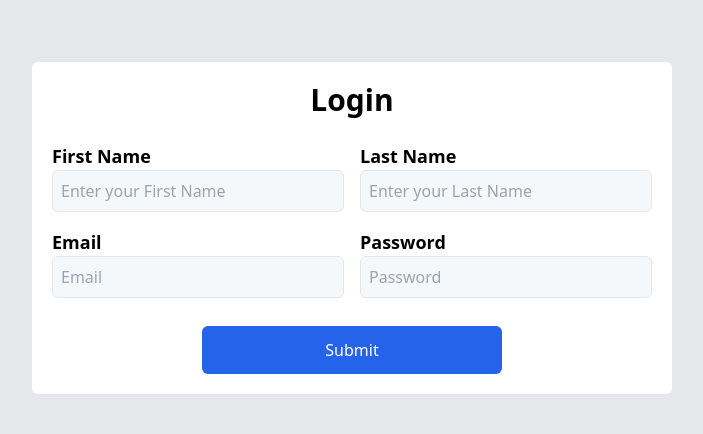
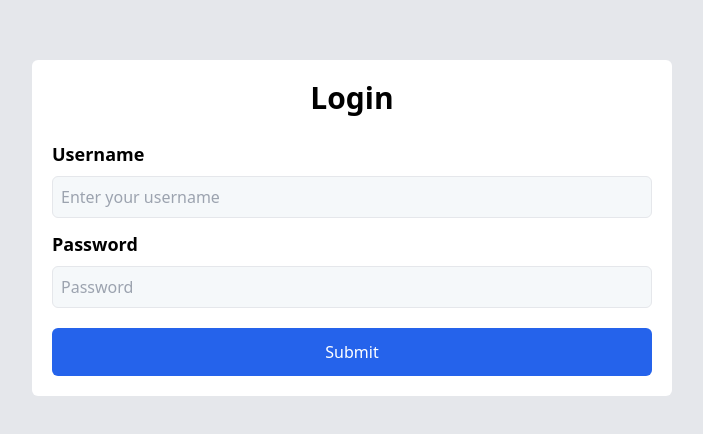
Before and after one commit to Masterprecie/me2mentorApp, a React (Vite) app in the folder frontend/: page /login in a window 1280 px wide. Shown: the part 172-606 px from the top of the page, without its empty margins (288-991 px from the left). Built offline with nearby package versions, Linux system fonts and the light colour scheme.

Commit message:
ft:added login pages

```diff
--- a/frontend/src/components/NavBar.jsx
+++ b/frontend/src/components/NavBar.jsx
@@ -1,19 +1,20 @@
 import { Link } from "react-router-dom";
 import { useState } from "react";
-import { navLinks } from '../utils/data'
+import { navLinks } from '../utils/data';
+import { useAuth } from "../context/UseAuth";
 
 const NavBar = () => {
 	const [mobileSidebarOpen, setMobileSidebarOpen] = useState(false);
+	const { user, logout } = useAuth();
 
 	const toggleMobileSidebar = () => {
 		setMobileSidebarOpen(!mobileSidebarOpen);
 	};
 
-
 	return (
 		<div className="w-full bg-blue-900 fixed shadow-lg">
+			{/* Mobile Navbar */}
 			<div className="lg:hidden">
-				{/* Mobile Navbar */}
 				<nav className="text-white font-bold p-4 flex flex-row-reverse justify-between items-center">
 					{/* Mobile Sidebar Toggle Button */}
 					<div>
@@ -82,11 +83,23 @@ const NavBar = () => {
 					})}
 				</ul>
 				<div>
-					<button className=" border-2 py-2 px-5 rounded-md hover:text-black hover:bg-white transition">
+					{user ? (
+						<div className="flex flex-col items-center">
+							<p className="text-black font-bold">{user.username}</p>
+							<button
+								onClick={logout}
+								className="border-2 py-2 px-5 rounded-md mt-2 hover:text-black hover:bg-white transition"
+							>
+								Logout
+							</button>
+						</div>
+					) : (
+						<button className="border-2 py-2 px-5 rounded-md hover:text-black hover:bg-white transition">
 							<Link to='/login'>
 								Login
 							</Link>
 						</button>
+					)}
 				</div>
 			</div>
 
@@ -115,32 +128,32 @@ const NavBar = () => {
 							</ul>
 						</div>
 
-
 						<div className="flex gap-4 items-center">
-
-
-							<div className="text-black">
-								<input
-									type="text"
-									name=""
-									id=""
-									placeholder="Search"
-									className="border outline-0 p-2 px-3 rounded-md bg-[#f5f8fa] focus:border-2 focus:shadow-[0-0-4px-1px-rgba(0,208,228,0.3)]"
-								/>
+							<div>
+								{user ? (
+									<div className="flex flex-col items-center">
+										<p className="text-black font-bold">{user.username}</p>
+										<button
+											onClick={logout}
+											className="border-2 py-2 px-5 rounded-md mt-2 hover:text-black hover:bg-white transition"
+										>
+											Logout
+										</button>
 									</div>
-							<div>
+								) : (
 									<button className="border-2 py-2 px-5 rounded-md hover:text-black hover:bg-white transition">
 										<Link to='/login'>
 											Login
 										</Link>
 									</button>
+								)}
 							</div>
 						</div>
 					</nav>
 				</div>
 			</nav>
 		</div>
-	)
-}
+	);
+};
 
 export default NavBar;
--- /dev/null
+++ b/frontend/src/context/AuthContext.jsx
@@ -0,0 +1,55 @@
+import { createContext, useEffect, useState } from "react";
+import PropTypes from 'prop-types'
+import axios from "axios";
+
+export const AuthContext = createContext();
+
+export const AuthProvider = ({ children }) => {
+	const [user, setUser] = useState(null);
+
+	useEffect(() => {
+		const storedUser = JSON.parse(localStorage.getItem('user'));
+		if (storedUser) {
+			setUser(storedUser)
+		}
+	}, []);
+
+	const login = async (username, password) => {
+		try {
+			const response = await axios.post('http://localhost:5000/api/login', {
+				username,
+				password
+			});
+
+			if (response.status === 200) {
+				const userData = response.data;
+				setUser(userData);
+				// Store user data in local storage upon successful login
+				localStorage.setItem('user', JSON.stringify(userData));
+				return true;
+			} else {
+				return false;
+			}
+		} catch (error) {
+			console.error('Login error', error);
+			return false
+		}
+	}
+
+	const logout = () => {
+		setUser(null)
+		localStorage.removeItem('user')
+	};
+
+	return (
+		<AuthContext.Provider value={{ user, login, logout }}>
+			{children}
+		</AuthContext.Provider>
+	)
+
+
+}
+
+AuthProvider.propTypes = {
+	children: PropTypes.node
+}
--- /dev/null
+++ b/frontend/src/context/UseAuth.js
@@ -0,0 +1,6 @@
+import { useContext } from "react";
+import { AuthContext } from "./AuthContext";
+
+export const useAuth = () => {
+	return useContext(AuthContext);
+}
--- a/frontend/src/main.jsx
+++ b/frontend/src/main.jsx
@@ -3,11 +3,14 @@ import ReactDOM from 'react-dom/client'
 import App from './App.jsx'
 import './index.css'
 import { BrowserRouter } from 'react-router-dom'
+import { AuthProvider } from './context/AuthContext.jsx'
 
 ReactDOM.createRoot(document.getElementById('root')).render(
   <React.StrictMode>
     <BrowserRouter>
-      <App />
+      <AuthProvider>
+        <App />
+      </AuthProvider>
     </BrowserRouter>
   </React.StrictMode>,
 )
--- a/frontend/src/pages/Login.jsx
+++ b/frontend/src/pages/Login.jsx
@@ -1,45 +1,87 @@
+import { useState } from "react";
+import { useAuth } from "../context/UseAuth";
+import { useNavigate } from "react-router-dom";
 
 const Login = () => {
+	const { login } = useAuth();
+	const navigate = useNavigate()
+	const [formData, setFormData] = useState({
+		username: "",
+		password: ""
+	});
+
+	const handleInputChange = (e) => {
+		const { name, value } = e.target;
+		setFormData({
+			...formData,
+			[name]: value
+		});
+	};
+
+	const handleSubmit = async (e) => {
+		e.preventDefault();
+		const { username, password } = formData;
+
+		// Call the login function from the context
+		const success = await login(username, password);
+
+		if (success) {
+			console.log('Login successful');
+			navigate('/')
+		} else {
+			// Handle login failure, display error message, etc.
+			console.error('Login failed');
+		}
+	};
+
 	return (
-		<div className="w-full bg-gray-200 h-[100dvh] flex flex-col justify-center py-10">
-			<div className="mx-auto lg:w-1/2 w-11/12 bg-white text-black p-5 rounded-md ">
+		<div className="w-full bg-gray-200 h-[100vh] flex flex-col justify-center py-10">
+			<div className="mx-auto lg:w-1/2 w-11/12 bg-white text-black p-5 rounded-md">
 				<div className="text-center pb-6">
 					<h4 className="font-semibold text-3xl">Login</h4>
 				</div>
-				<form action="" className="md:grid grid-cols-2 gap-4">
+				<form onSubmit={handleSubmit}>
 					<div>
-						<label htmlFor="firstName" className="block text-lg font-semibold"> First Name </label>
-						<input type="text" placeholder="Enter your First Name" className="border outline-0 p-2 rounded-md w-full bg-[#f5f8fa] focus:border-2 focus:shadow-[0-0-4px-1px-rgba(0,208,228,0.3)]" />
-					</div>
-
-					<div>
-						<label htmlFor="lastName" className="block text-lg font-semibold"> Last Name </label>
-						<input type="text" placeholder="Enter your Last Name" className="border outline-0 p-2 rounded-md w-full  bg-[#f5f8fa] focus:border-2 focus:shadow-[0-0-4px-1px-rgba(0,208,228,0.3)]" />
+						<label htmlFor="username" className="block text-lg font-semibold pb-2">
+							Username
+						</label>
+						<input
+							type="text"
+							name="username"
+							value={formData.username}
+							onChange={handleInputChange}
+							placeholder="Enter your username"
+							className="border outline-0 p-2 rounded-md w-full bg-[#f5f8fa] focus:border-2 focus:shadow-[0-0-4px-1px-rgba(0,208,228,0.3)]"
+						/>
 					</div>
 
 
 					<div>
-						<label htmlFor="email" className="block text-lg font-semibold"> Email </label>
-						<input type="email" placeholder="Email" className="border outline-0 p-2 rounded-md w-full bg-[#f5f8fa] focus:border-2 focus:shadow-[0-0-4px-1px-rgba(0,208,228,0.3)]" />
+						<label htmlFor="password" className="block text-lg font-semibold pt-3 pb-2">
+							Password
+						</label>
+						<input
+							type="password"
+							name="password"
+							value={formData.password}
+							onChange={handleInputChange}
+							placeholder="Password"
+							className="border outline-0 p-2 rounded-md w-full bg-[#f5f8fa] focus:border-2 focus:shadow-[0-0-4px-1px-rgba(0,208,228,0.3)]"
+						/>
 					</div>
 
-					<div>
-						<label htmlFor="password" className="block text-lg font-semibold"> Password </label>
-						<input type="password" placeholder="Password" className="border outline-0 p-2 rounded-md w-full bg-[#f5f8fa] focus:border-2 focus:shadow-[0-0-4px-1px-rgba(0,208,228,0.3)]" />
-					</div>
-
-
-					<div className="text-center w-full col-span-2 pt-3">
-						<button className="text-semibold bg-blue-600 text-white p-3 rounded-md hover:bg-blue-300 hover:text-black w-1/2 transition">Submit</button>
+					<div className="text-center w-full pt-5">
+						<button
+							type="submit"
+							className="text-semibold w-full bg-blue-600 text-white p-3 rounded-md hover:bg-blue-300 hover:text-black  transition"
+						>
+							Submit
+						</button>
 					</div>
 				</form>
 			</div>
+		</div>
+	);
+};
 
-		</div>
-
-
-
-	)
-}
-
-export default Login
+export default Login;
```
Also changed, not shown: frontend/src/components/Hero.jsx (+63 -16 lines). Lines whose indentation alone changed are shown as unchanged.
